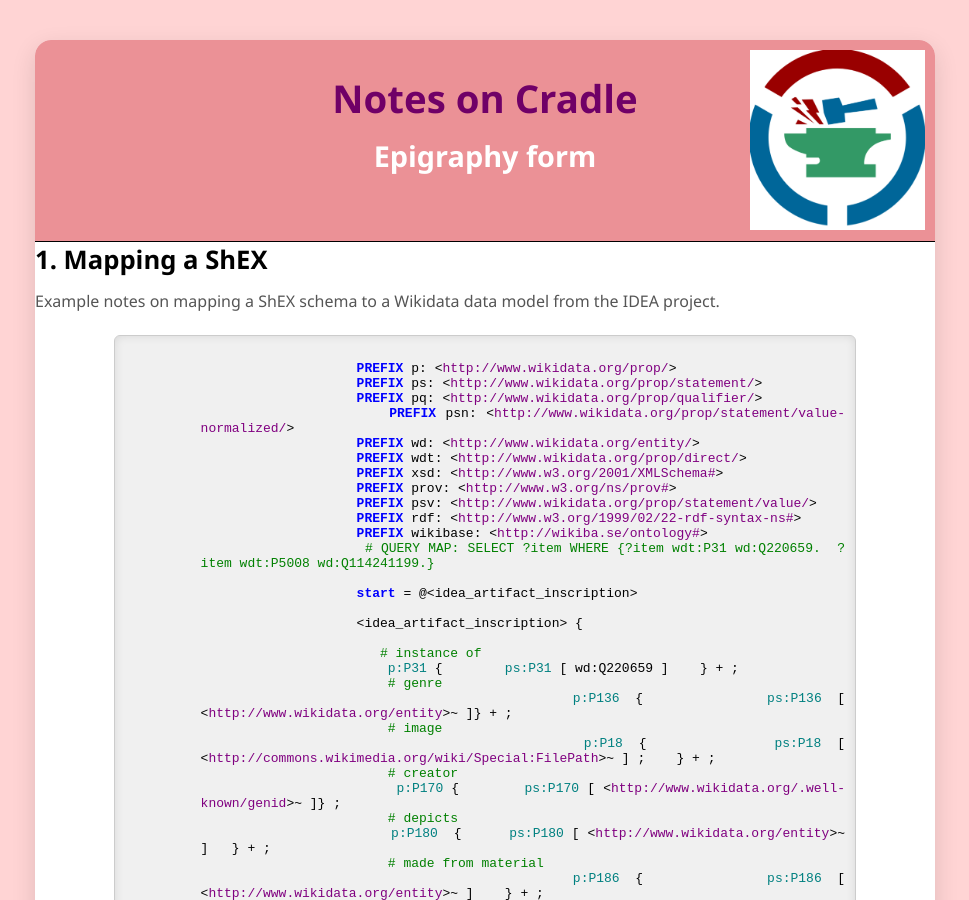
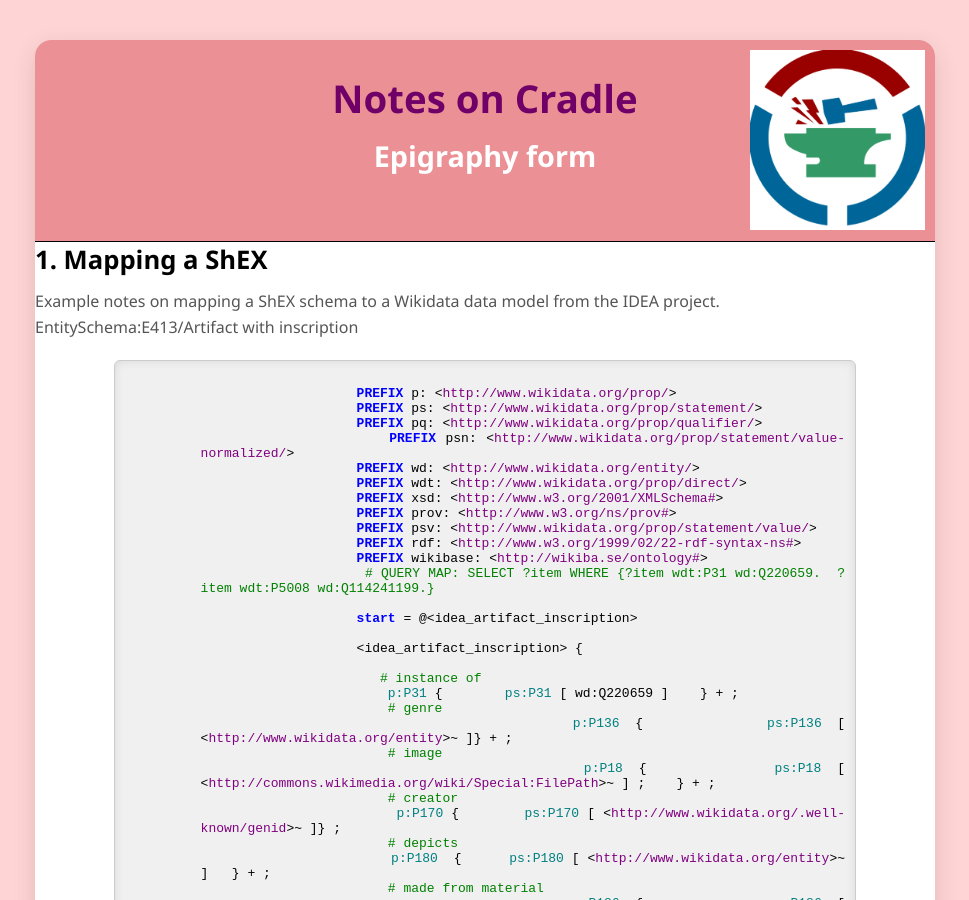
Before and after one commit to ac-inscript/cs-notes, a Jekyll site: the page cradle.html, which Jekyll copies as it is, in a window 1280 px wide and 900 px high. Shown: the whole window, without its empty margins (155-1124 px from the left). Built offline with Jekyll 4.4.1, drawn with Linux system fonts in a browser that asks for light colours.

Commit message:
added link to IDEA schema

```diff
--- a/cradle.html
+++ b/cradle.html
@@ -129,7 +129,9 @@
             <main class="content">
                 <section class="section">
                     <h2>1. Mapping a ShEX</h2>
-                    <p>Example notes on mapping a ShEX schema to a Wikidata data model from the IDEA project.</p>
+                    <p>Example notes on mapping a ShEX schema to a Wikidata data model from the IDEA project.<br>
+                    <link src="https://www.wikidata.org/wiki/EntitySchema:E413">EntitySchema:E413/Artifact with inscription</link>
+                    </p>
                     <div class="sparql-box">
                     <pre><code>
                     <span class="keyword">PREFIX</span> p: &lt;<span class="url">http://www.wikidata.org/prop/</span>&gt;
```
